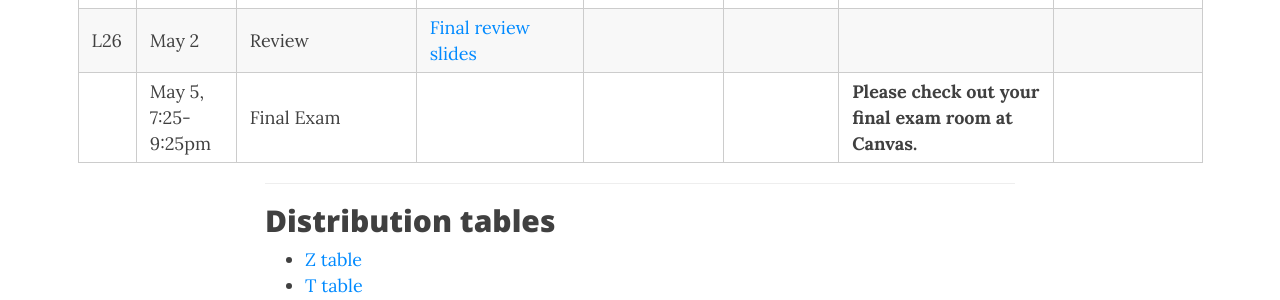
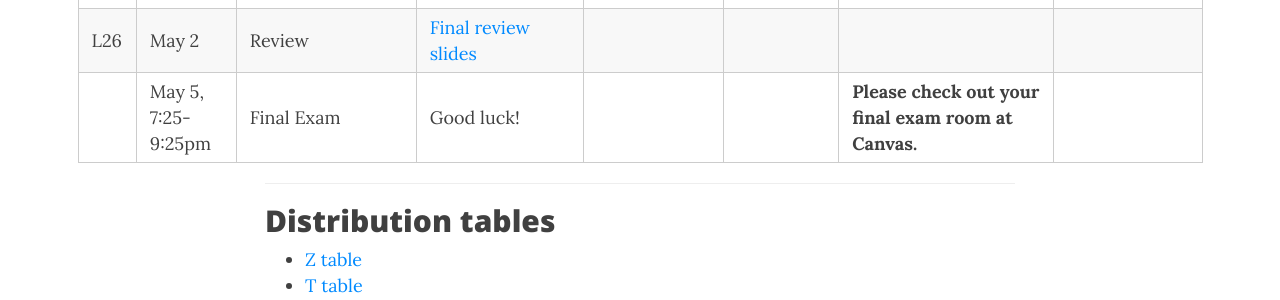
Before and after one commit to duzhewang/stat324, a Jekyll site: the page built from timetable.md, in a window 1280 px wide and 900 px high, scrolled down 2762 px. Shown: the part 298-598 px from the top of the window. Built offline with Jekyll 4.4.1, drawn with Linux system fonts in a browser that asks for light colours; nearby versions of some CDN libraries.

Commit message:
Update timetable.md

```diff
--- a/timetable.md
+++ b/timetable.md
@@ -39,7 +39,7 @@ css: /css/wide_table.css
 | L24 | Apr 25 |Chapter 11 (Part 3) | [Lab: simple linear regression](https://github.com/dzwang91/stat324/raw/gh-pages/R/slr.html) (download this html file to read the material.)    |[Simple linear regression R code](https://github.com/dzwang91/stat324/raw/gh-pages/R/slr.Rmd)|[Chapter 11 Summary](https://github.com/dzwang91/stat324/raw/gh-pages/notessummary/chapter11notes.pdf)|  |  |
 |L25 | Apr 30 |Cancelled |  |     |   |  |  |
 |L26 | May 2 | Review  | [Final review slides](https://github.com/dzwang91/stat324/raw/gh-pages/lectures/finalreview.pdf)      |     |    |  |  |
-| | May 5, 7:25-9:25pm  |Final Exam |         |     |    | **Please check out your final exam room at Canvas.**  |  |
+| | May 5, 7:25-9:25pm  |Final Exam |    Good luck!     |     |    | **Please check out your final exam room at Canvas.**  |  |
 
 -----------------------------------------------------------------------------------------------
 ## Distribution tables
```
